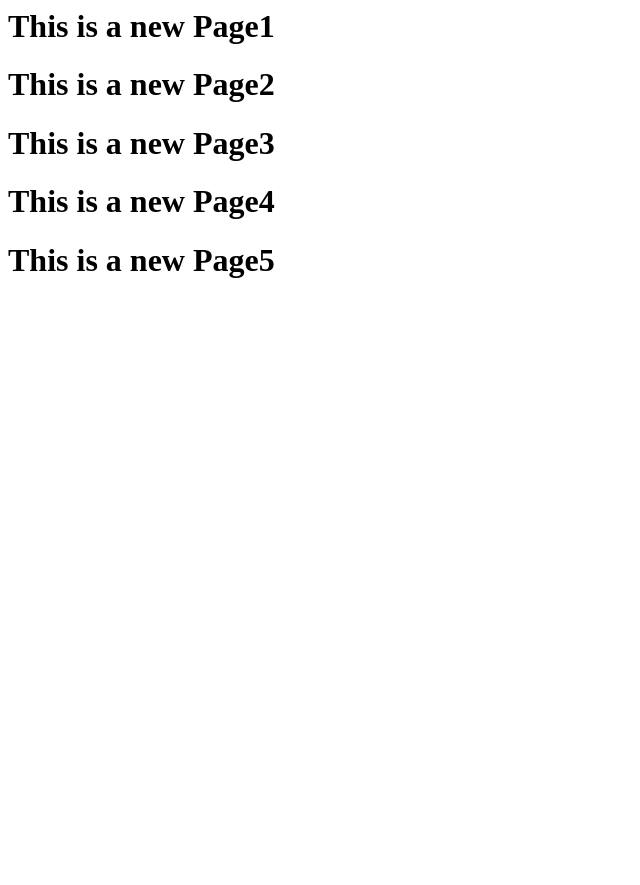
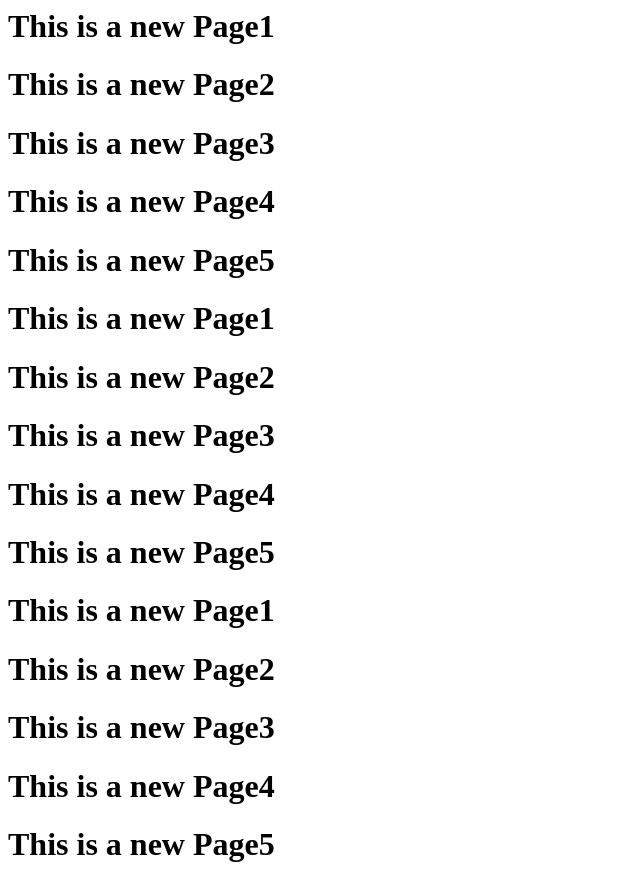
Before and after one commit to TanmayKaushikSarma1/ClassPractice, a plain HTML site: page index.html in a window 1280 px wide. Shown: the whole page, without its empty margins (0-640 px from the left). Before the commit the page ends 800 px from the top, so only its background shows below. Drawn offline with Linux system fonts and the light colour scheme.

Commit message:
Update index.html

```diff
--- a/index.html
+++ b/index.html
@@ -3,3 +3,13 @@
 <h1>This is a new Page3</h1>
 <h1>This is a new Page4</h1>
 <h1>This is a new Page5</h1>
+<h1>This is a new Page1</h1>
+<h1>This is a new Page2</h1>
+<h1>This is a new Page3</h1>
+<h1>This is a new Page4</h1>
+<h1>This is a new Page5</h1>
+<h1>This is a new Page1</h1>
+<h1>This is a new Page2</h1>
+<h1>This is a new Page3</h1>
+<h1>This is a new Page4</h1>
+<h1>This is a new Page5</h1>
```
